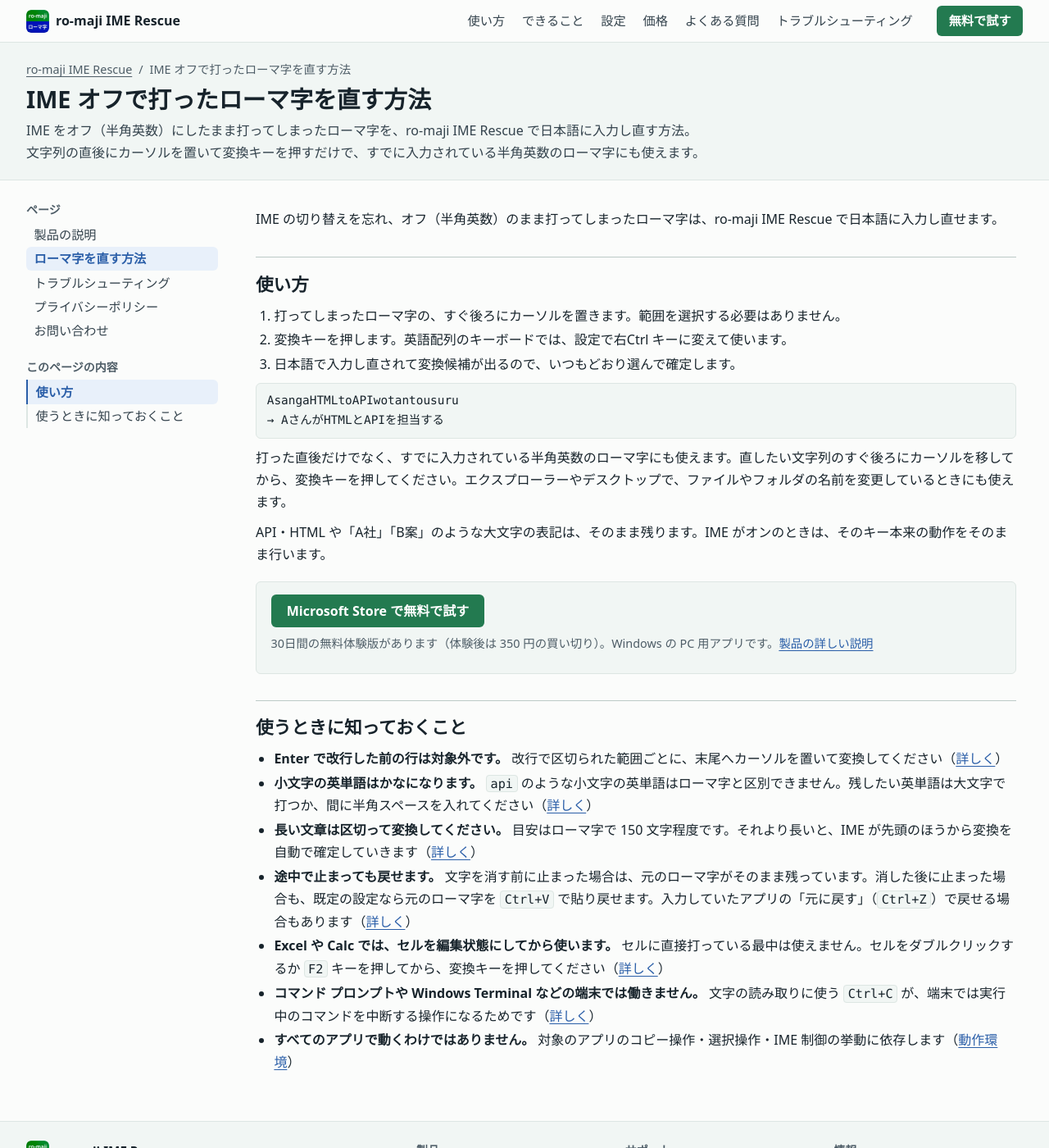
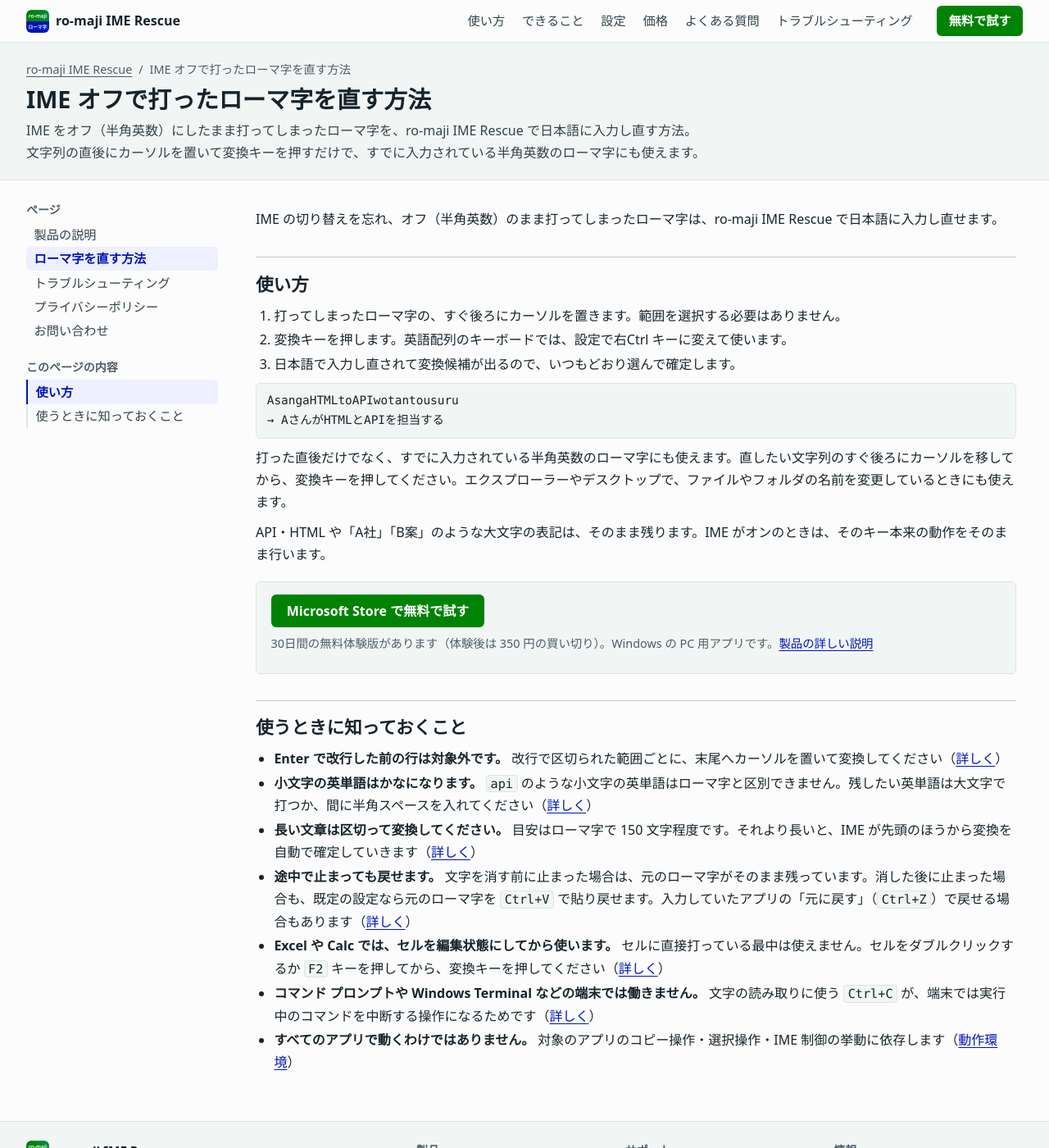
Before and after one commit to moappsupport/ro-maji_IME_Rescue, a Jekyll site: the page built from ime-off.md, in a window 1280 px wide and 1400 px high. Shown: the whole window at 82% size. Built offline with Jekyll 4.4.1, drawn with Linux system fonts in a browser that asks for light colours.

Commit message:
サイトの内容を更新

```diff
--- a/_config.yml
+++ b/_config.yml
@@ -16,7 +16,7 @@ app_version: "1.3.0"
 publisher: "moapp"
 email: "moappsupport@gmail.com"
 og_image: "/assets/img/og.png?v=3"
-theme_color: "#2a5ea8"
+theme_color: "#0014bb"
 
 # 製品名の読み方。トップの製品名の下と、構造化データの alternateName に出す。
 # Store には読み方を入れる欄（並べ替えタイトル）が無いので、ここだけで持つ。
--- a/assets/css/style.css
+++ b/assets/css/style.css
@@ -7,17 +7,17 @@
    2026-11 に簡素にした（N24）: 影・グラデーション・カードの枠をやめ、余白を詰める。
    文字は 16px を基準にし、小さい注記でも 14px を下回らせない。本文より薄い文字色も地との比 6:1 以上（2026-11-16、読みやすさの見直し）。
    区切りは見出しの下線と細い罫線だけ。枠で囲むのは、画面の見本・価格・表・コードだけ。
-   色は彩度を落とした緑と青を半々に使う（2026-11-16）。緑 = 主なボタン・手順の番号・チェック・ローマ字の例、
-   青 = リンク・見出しの強調・選択中の項目・最後の帯。地は真っ白と真っ黒を避け、文字との比は本文 4.5:1 以上を保つ。
-   アイコン・画像・録画は元の濃い緑と青のまま（色を合わせに行かない）。
+   緑と青はアイコンの色（#008304・#0014bb）をそのまま、半々に使う（2026-11-17）。緑 = 主なボタン・手順の番号・
+   チェック・ローマ字の例、青 = リンク・見出しの強調・選択中の項目・最後の帯。暗色では同じ色相の明るい色にする
+   （ボタンと帯の地はアイコンの色のまま）。地は真っ白と真っ黒を避け、文字との比は本文 4.5:1 以上を保つ。
    ===================================================================== */
 :root {
   color-scheme: light;
 
-  --blue:        #2a5ea8;
-  --blue-soft:   #e8f0fa;
-  --green:       #3c9a6c;
-  --green-text:  #1f7049;
+  --blue:        #0014bb;
+  --blue-soft:   #eef0ff;
+  --green:       #008304;
+  --green-text:  #006b03;
 
   --bg:          #fbfcfb;
   --bg-alt:      #f1f6f4;
@@ -27,15 +27,15 @@
   --fg-3:        #4e5d67;
   --line:        #dde6e3;
   --line-2:      #bccac7;
-  --link:        #2a5ea8;
+  --link:        #0014bb;
 
-  --btn-bg:      #237a50;
-  --btn-bg-h:    #1c6a44;
+  --btn-bg:      #008304;
+  --btn-bg-h:    #006b03;
   --btn-fg:      #ffffff;
 
   /* 最後の帯（青地に白い文字）と、その中の白いボタン */
-  --band-bg:     #2a5ea8;
-  --band-soft:   #e8f0fa;
+  --band-bg:     #0014bb;
+  --band-soft:   #eef0ff;
 
   --r: 6px;
 
@@ -46,10 +46,10 @@
 @media (prefers-color-scheme: dark) {
   :root {
     color-scheme: dark;
-    --blue:        #8cb6f0;
-    --blue-soft:   #1c2e47;
-    --green:       #5cbf93;
-    --green-text:  #7bcfa6;
+    --blue:        #8c99ff;
+    --blue-soft:   #1a2152;
+    --green:       #4cc35a;
+    --green-text:  #6fd27b;
 
     --bg:          #11181b;
     --bg-alt:      #161f22;
@@ -59,12 +59,12 @@
     --fg-3:        #a0aeac;
     --line:        #27363a;
     --line-2:      #3c4f54;
-    --link:        #8cb6f0;
+    --link:        #9aa6ff;
 
-    --btn-bg:      #277b52;
-    --btn-bg-h:    #2c8358;
+    --btn-bg:      #008304;
+    --btn-bg-h:    #006b03;
 
-    --band-bg:     #254a82;
+    --band-bg:     #0014bb;
   }
 }
 
@@ -140,7 +140,7 @@ pre code { padding: 0; border: 0; background: none; font-size: inherit; }
 .btn-block { display: flex; width: 100%; }
 .btn-ghost { border: 1px solid var(--line-2); color: var(--fg); background: var(--bg); }
 .btn-ghost:hover { border-color: var(--blue); color: var(--blue); }
-.btn-light { background: #fff; color: #2a5ea8; }
+.btn-light { background: #fff; color: #0014bb; }
 .btn-light:hover { background: var(--band-soft); }
 
 /* ---------- ヘッダー ---------- */
@@ -319,7 +319,7 @@ pre code { padding: 0; border: 0; background: none; font-size: inherit; }
   place-items: center;
   width: 1.6rem; height: 1.6rem;
   border-radius: 50%;
-  background: var(--green-text);
+  background: var(--green);
   color: var(--bg);
   font-weight: 700;
   font-size: .95rem;
```
Also changed, not shown: assets/img/demo-poster.png, 1 other file.
